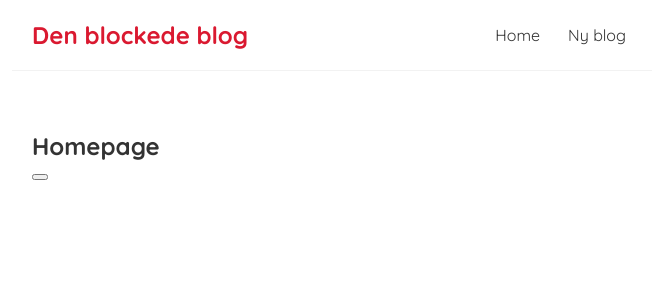
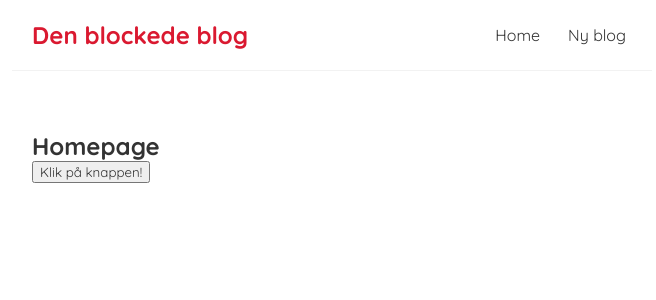
Before and after one commit to simonnyholm/reactintroduction, a React (Create React App) app: page / in a window 1280 px wide. Shown: the top 300 px of the page, without its empty margins (308-964 px from the left). Built offline with nearby package versions, Linux system fonts and the light colour scheme.

Commit message:
before remove

```diff
--- a/src/App.js
+++ b/src/App.js
@@ -3,6 +3,9 @@ import { css } from "@emotion/react";
 
 import Navbar from "./Navbar";
 import Home from "./Home";
+
+
+
 
 const styles = {
   content: css`
@@ -15,6 +18,7 @@ const styles = {
 function App() {
   return (
     <div className="App">
+
       <Navbar />
       <div css={styles.content}>
         <Home />
--- /dev/null
+++ b/src/Button.jsx
@@ -0,0 +1,19 @@
+const Button = () => {
+  const handleFirstButton = (name) => {
+    console.log(`Hej ${name}`);
+  };
+
+  return (
+    <>
+      <button
+        onClick={() => {
+          handleFirstButton("Simon");
+        }}
+      >
+        Klik på knappen!
+      </button>
+    </>
+  );
+};
+
+export default Button;
--- a/src/Home.jsx
+++ b/src/Home.jsx
@@ -1,8 +1,10 @@
+import Button from "./Button";
+
 const Home = () => {
   return (
     <div className="home">
       <h2>Homepage</h2>
-      <button></button>
+      <Button />
     </div>
   );
 };
```
